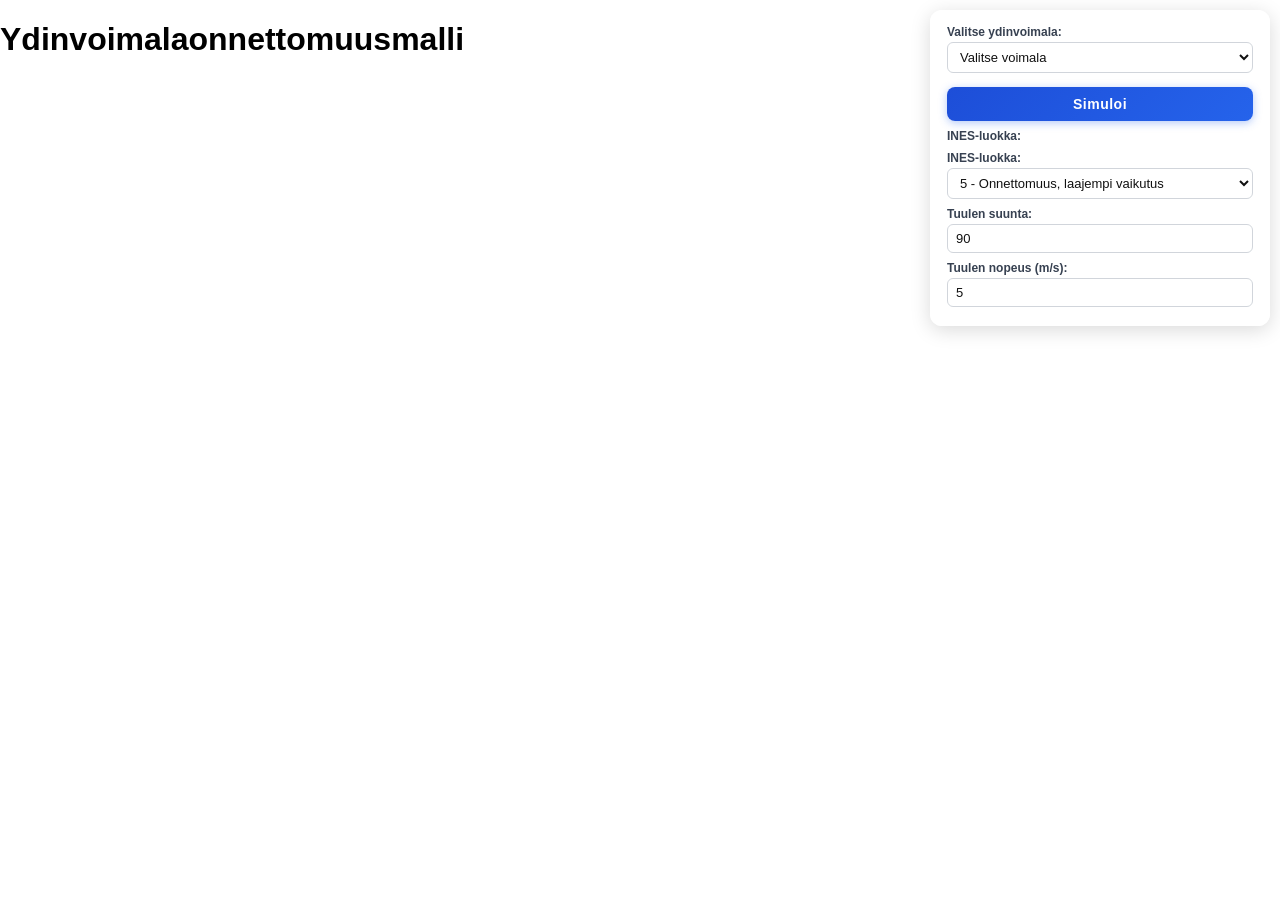
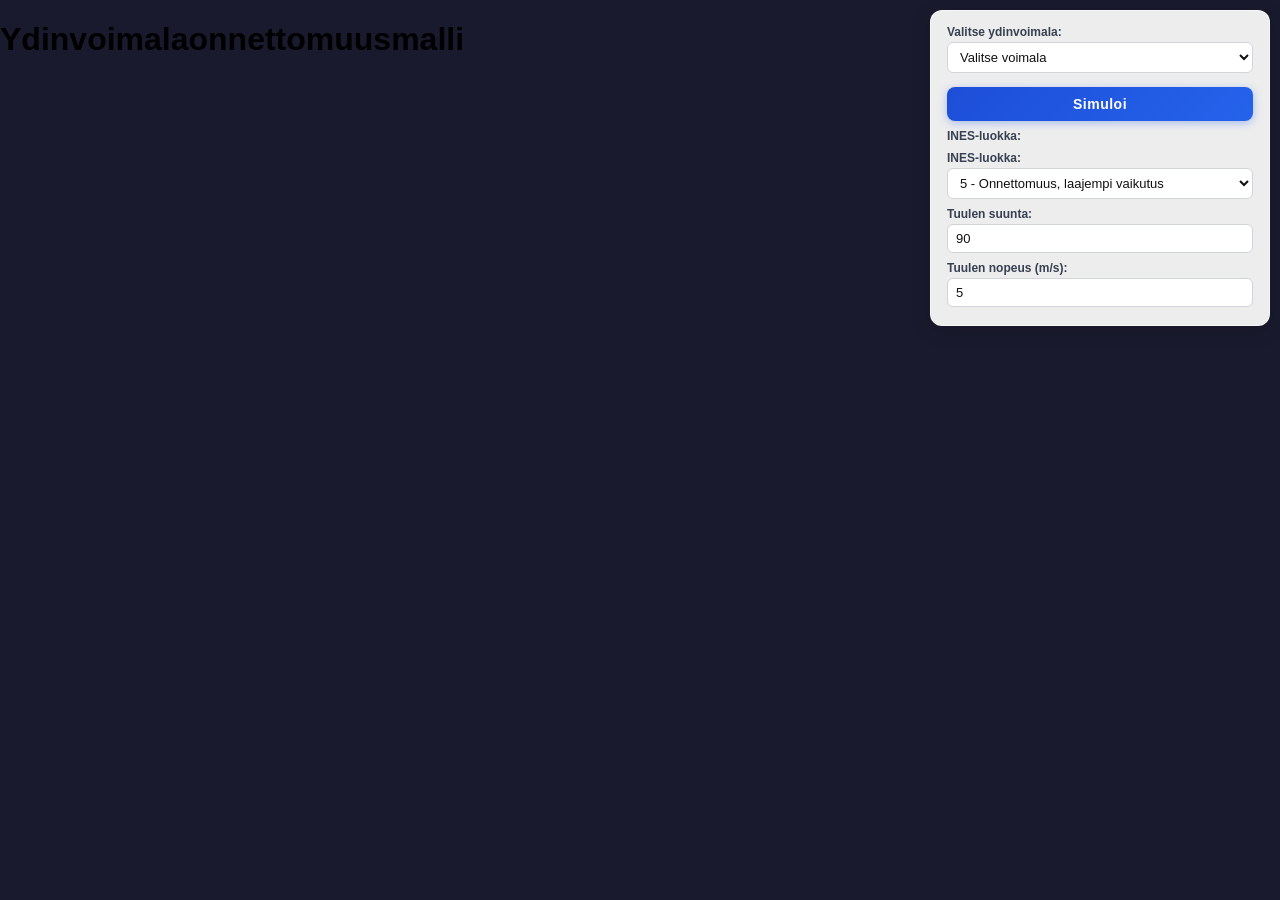

Update styles for dark background and viewport height

--- a/styles.css
+++ b/styles.css
@@ -14,6 +14,7 @@ html, body {
     min-height: 100vh;
     min-height: -webkit-fill-available;
     font-family: 'Segoe UI', Arial, sans-serif;
+    background: #1a1a2e; /* dark background so any gaps don't show as white */
 }
 
 /* ============================================================
@@ -26,6 +27,7 @@ html, body {
     width: 100%;
     height: 100vh;
     height: -webkit-fill-available;
+    height: 100dvh; /* dynamic viewport height — covers full screen on iOS */
     max-width: 100%;
 }
 
